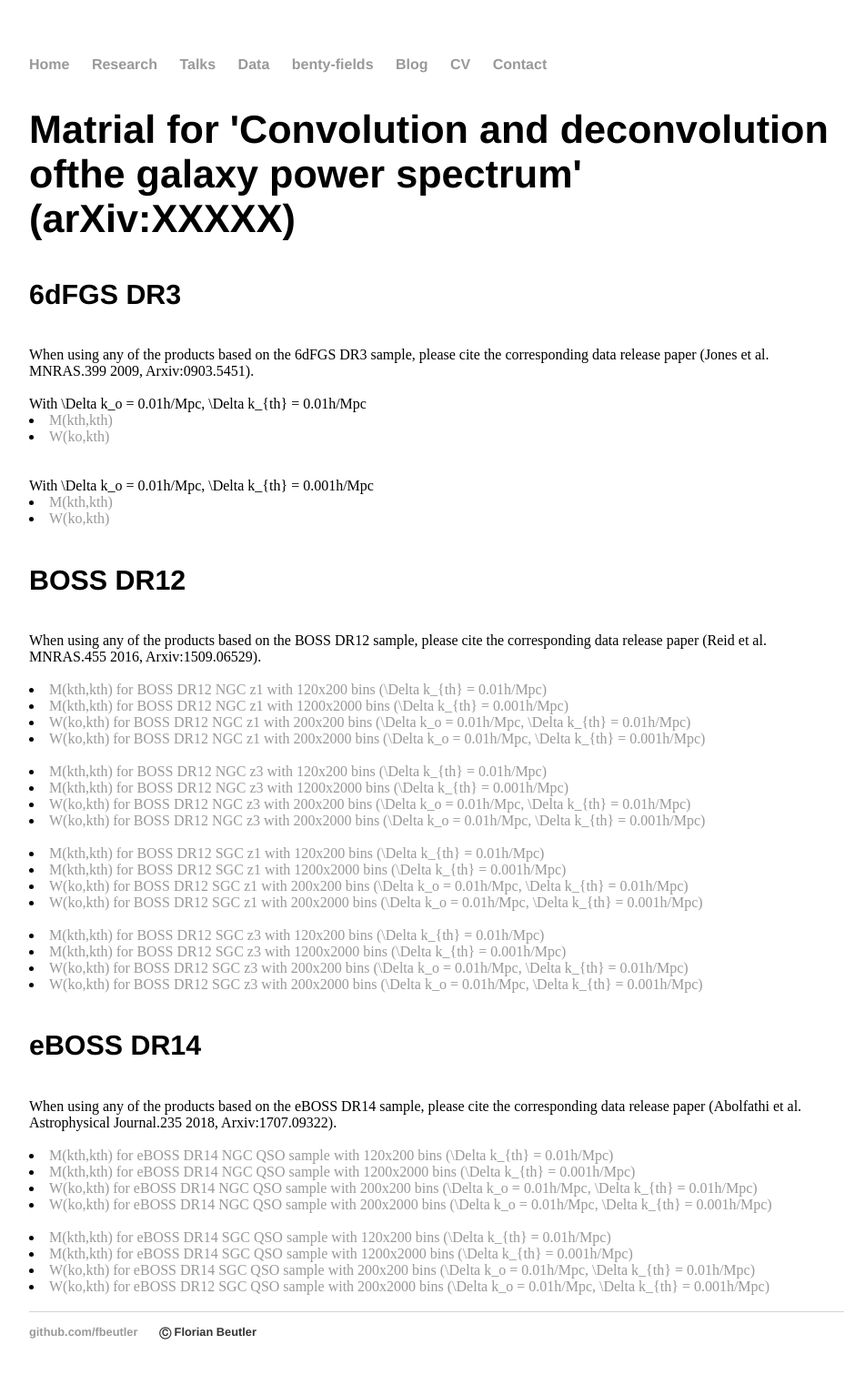
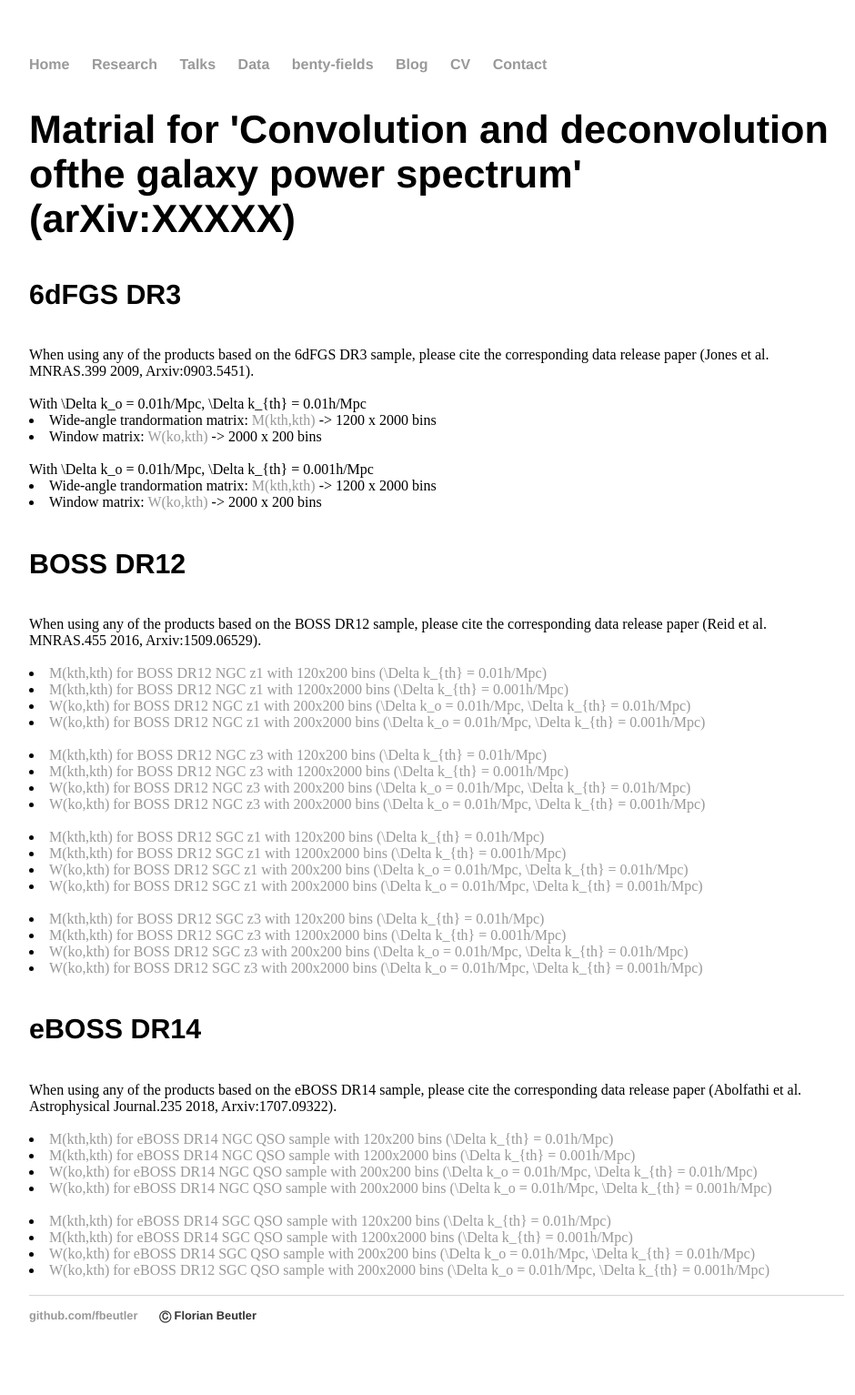
Before and after one commit to fbeutler/fbeutler.github.io, a Jekyll site: the page built from hub/deconv_paper.html, in a window 1280 px wide. Shown: the whole page at 91% size, without its empty margins (160-1100 px from the left). Built offline with Jekyll 4.4.1, drawn with Linux system fonts in a browser that asks for light colours.

Commit message:
Update deconv_paper.html

```diff
--- a/hub/deconv_paper.html
+++ b/hub/deconv_paper.html
@@ -10,20 +10,20 @@ title: Some material
 	    When using any of the products based on the 6dFGS DR3 sample, please cite the corresponding data release paper (Jones et al.
 	    MNRAS.399 2009, Arxiv:0903.5451).<br><br>
 
-    With \Delta k_o = 0.01h/Mpc, \Delta k_{th} = 0.01h/Mpc
+    With \Delta k_o = 0.01h/Mpc, \Delta k_{th} = 0.01h/Mpc<br>
     <li>
-        <a href="M2D_pk_6dFGS_DR3_1_1_1_1_1_10_1.dat">M(kth,kth)</a>
+        Wide-angle trandormation matrix: <a href="M2D_pk_6dFGS_DR3_1_1_1_1_1_10_1.dat">M(kth,kth)</a> -> 1200 x 2000 bins
     </li>
     <li>
-        <a href="W2D_pk_6dFGS_DR3_1_1_1_1_1_10_1.dat">W(ko,kth)</a>
-    </li><br><br>
+        Window matrix: <a href="W2D_pk_6dFGS_DR3_1_1_1_1_1_10_1.dat">W(ko,kth)</a> -> 2000 x 200 bins
+    </li><br>
 
-    With \Delta k_o = 0.01h/Mpc, \Delta k_{th} = 0.001h/Mpc
+    With \Delta k_o = 0.01h/Mpc, \Delta k_{th} = 0.001h/Mpc<br>
     <li>
-	<a href="M2D_pk_6dFGS_DR3_1_1_1_1_1_10_10.dat">M(kth,kth)</a>
+	Wide-angle trandormation matrix: <a href="M2D_pk_6dFGS_DR3_1_1_1_1_1_10_10.dat">M(kth,kth)</a> -> 1200 x 2000 bins
     </li>
     <li>
-	<a href="W2D_pk_6dFGS_DR3_1_1_1_1_1_10_10.dat">W(ko,kth)</a>
+	Window matrix: <a href="W2D_pk_6dFGS_DR3_1_1_1_1_1_10_10.dat">W(ko,kth)</a> -> 2000 x 200 bins
     </li>
 
     <h4>BOSS DR12</h4>
```
